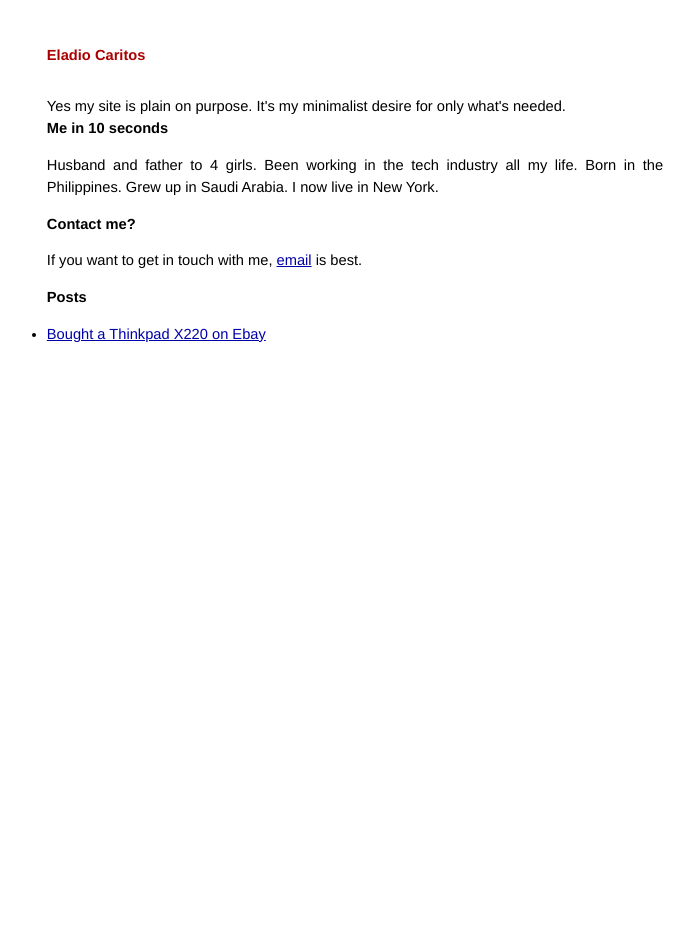
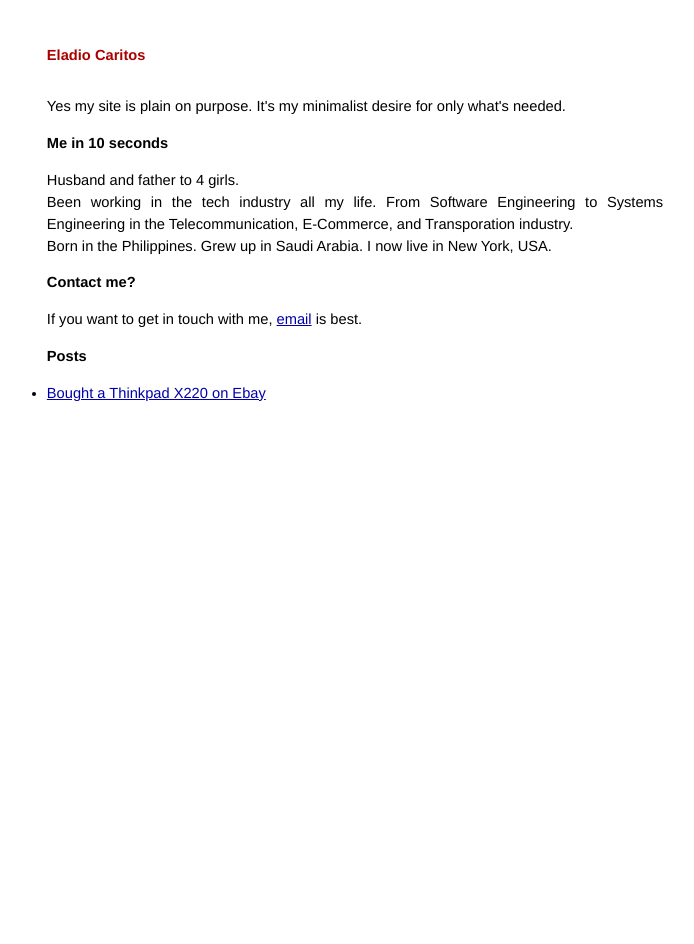
Before and after one commit to caritos/caritos.github.io, a Jekyll site: the page built from index.html, in a window 1280 px wide. Shown: the whole page, without its empty margins (285-979 px from the left). Built offline with Jekyll 4.4.1, drawn with Linux system fonts in a browser that asks for light colours.

Commit message:
Improving layout

```diff
--- a/_layouts/default.html
+++ b/_layouts/default.html
@@ -22,13 +22,15 @@
     <a href="/">Eladio Caritos</a>
   </div>
 
+  <p>
   Yes my site is plain on purpose. It's my minimalist desire for only what's needed.
+  </p>
 
   <h1>Me in 10 seconds</h1>
   <p>
-  Husband and father to 4 girls.
-  Been working in the tech industry all my life.
-  Born in the Philippines.  Grew up in Saudi Arabia.  I now live in New York.
+  Husband and father to 4 girls.</br>
+  Been working in the tech industry all my life. From Software Engineering to Systems Engineering in the Telecommunication, E-Commerce, and Transporation industry.</br>
+  Born in the Philippines.  Grew up in Saudi Arabia.  I now live in New York, USA.</br>
   </p>
 
   <h1>Contact me?</h1>
```
